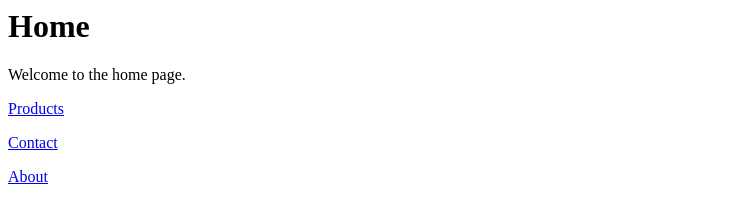
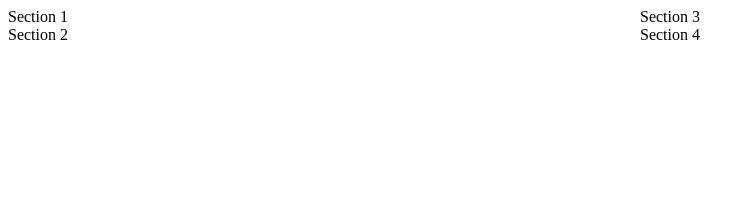
Before and after one commit to newtonbeck/jubilant-octo-fishstick, a plain HTML site: page index.html in a window 1280 px wide. Shown: the whole page, without its empty margins (0-755 px from the left). Drawn offline with Linux system fonts and the light colour scheme.

Commit message:
Cria exemplo de flex e colunas pro João

```diff
--- a/index.html
+++ b/index.html
@@ -3,10 +3,18 @@
     <title>Home</title>
   </head>
   <body>
-    <h1>Home</h1>
-    <p>Welcome to the home page.</p>
-    <p><a href="products.php">Products</a></p>
-    <p><a href="contact.php">Contact</a></p>
-    <p><a href="about.php">About</a></p>
+    <!-- Container pai -->
+    <div style="display: flex; width: 100%">
+      <!-- Esquerda -->
+      <div style="flex: 1; display: flex; flex-direction: column">
+        <section>Section 1</section>
+        <section>Section 2</section>
+      </div>
+      <!-- Direita -->
+      <div style="flex: 1; display: flex; flex-direction: column">
+        <section>Section 3</section>
+        <section>Section 4</section>
+      </div>
+    </div>
   </body>
 </html>
```
